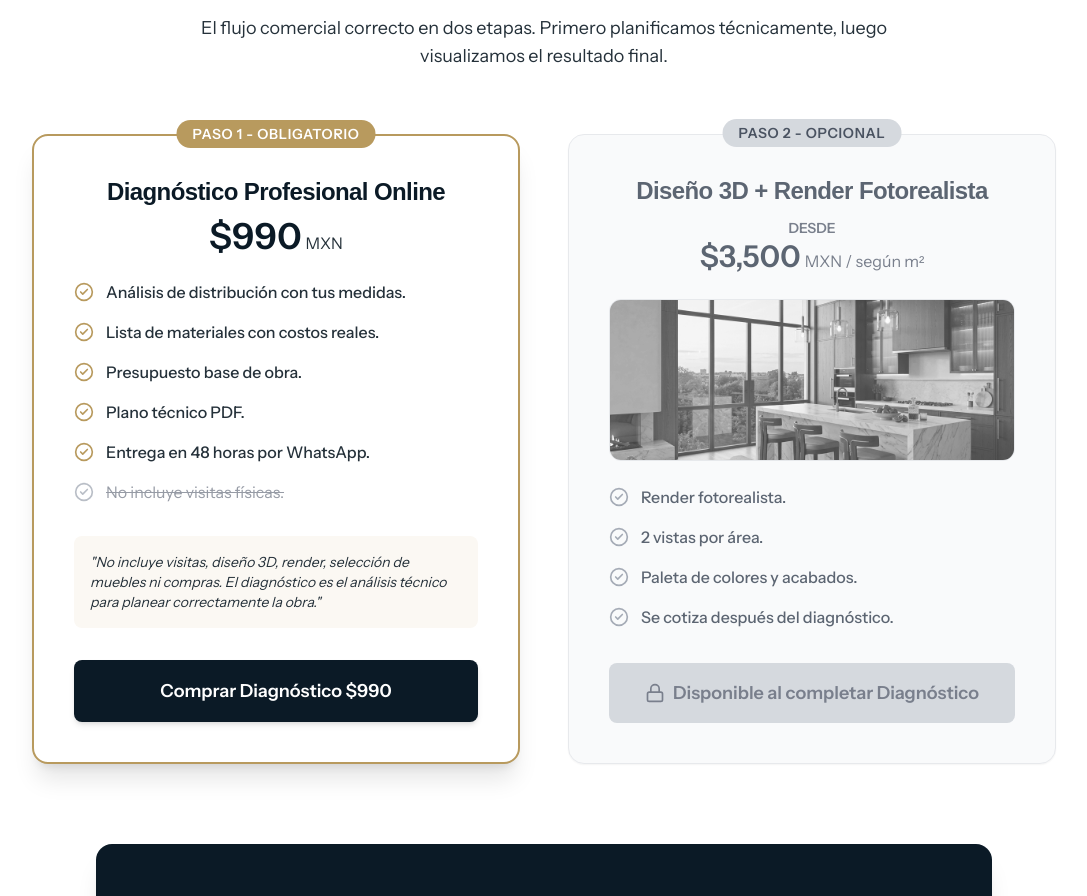
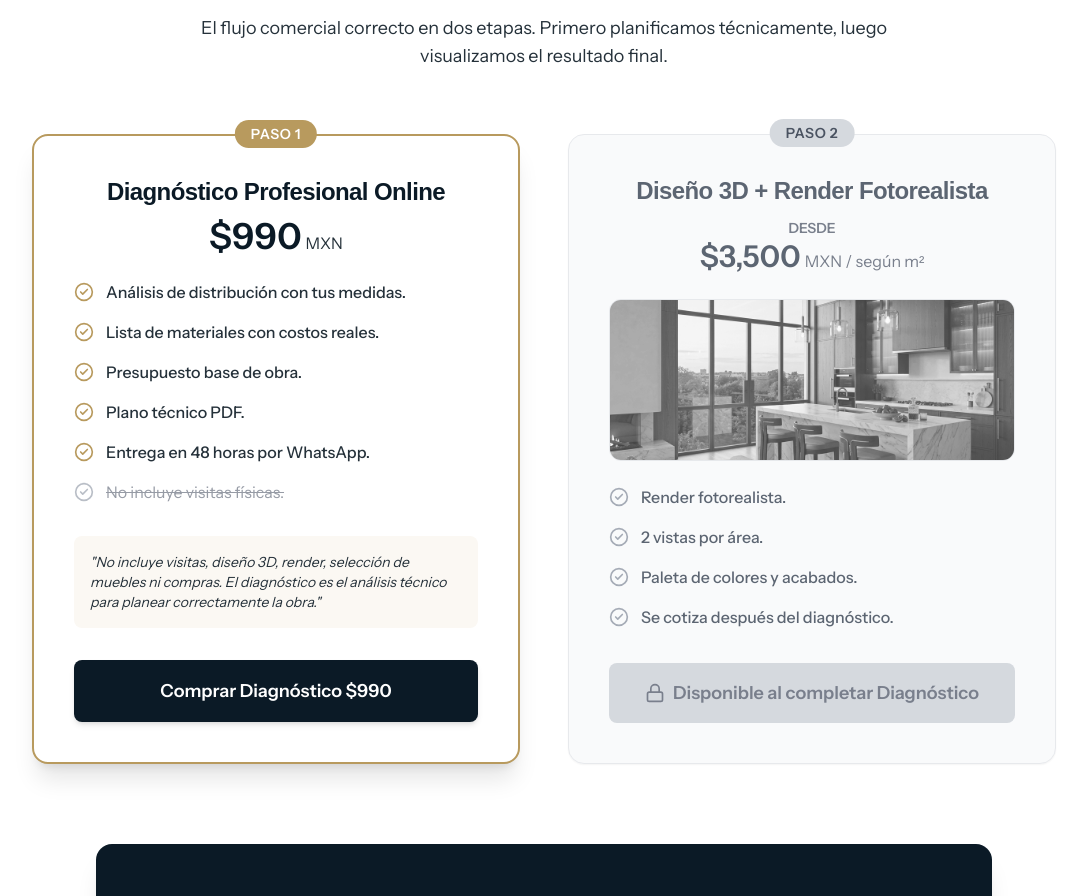
Before and after one commit to platonrecursosdigitales-creator/espaciosingeligentes, a React (Vite) app: page / in a window 1280 px wide. Shown: the part 1042-1938 px from the top of the page, without its empty margins (96-1183 px from the left). Built offline with nearby package versions, Linux system fonts and the light colour scheme; a web font is replaced by a local one.

Commit message:
Remove obligatorio and opcional text

```diff
--- a/src/components/sections/ServicesSection.jsx
+++ b/src/components/sections/ServicesSection.jsx
@@ -22,7 +22,7 @@ export default function ServicesSection() {
           {/* Card 1: Diagnóstico Profesional */}
           <div className="bg-white rounded-2xl shadow-xl border-2 border-accent p-8 md:p-10 relative flex flex-col h-full transform transition-transform hover:-translate-y-2">
             <div className="absolute -top-4 left-1/2 -translate-x-1/2 bg-accent text-white px-4 py-1 rounded-full text-sm font-bold uppercase tracking-wider">
-              Paso 1 - Obligatorio
+              Paso 1
             </div>
 
             <h3 className="font-display font-bold text-2xl text-primary mb-2 text-center">Diagnóstico Profesional Online</h3>
@@ -70,7 +70,7 @@ export default function ServicesSection() {
           {/* Card 2: Diseño 3D + Render */}
           <div className="bg-gray-50 rounded-2xl shadow-sm border border-gray-200 p-8 md:p-10 relative flex flex-col h-full opacity-90">
             <div className="absolute -top-4 left-1/2 -translate-x-1/2 bg-gray-300 text-gray-700 px-4 py-1 rounded-full text-sm font-bold uppercase tracking-wider">
-              Paso 2 - Opcional
+              Paso 2
             </div>
 
             <h3 className="font-display font-bold text-2xl text-gray-600 mb-2 text-center">Diseño 3D + Render Fotorealista</h3>
```
